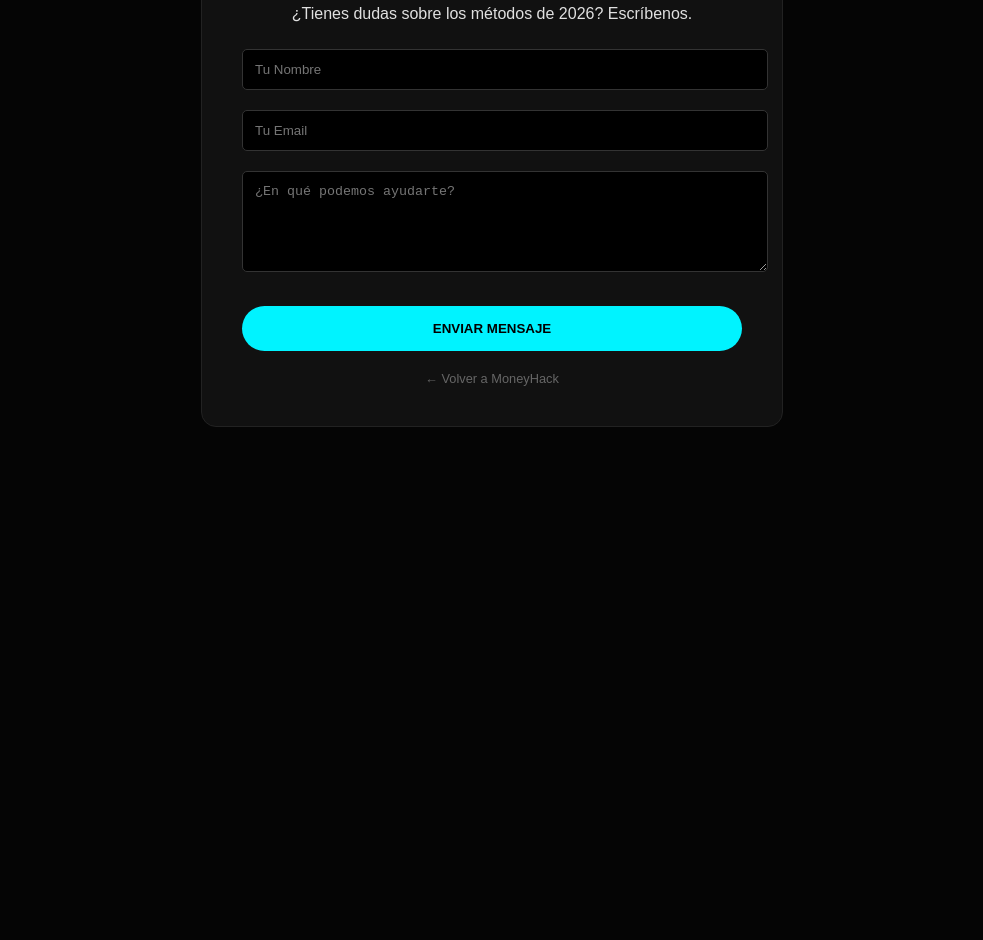
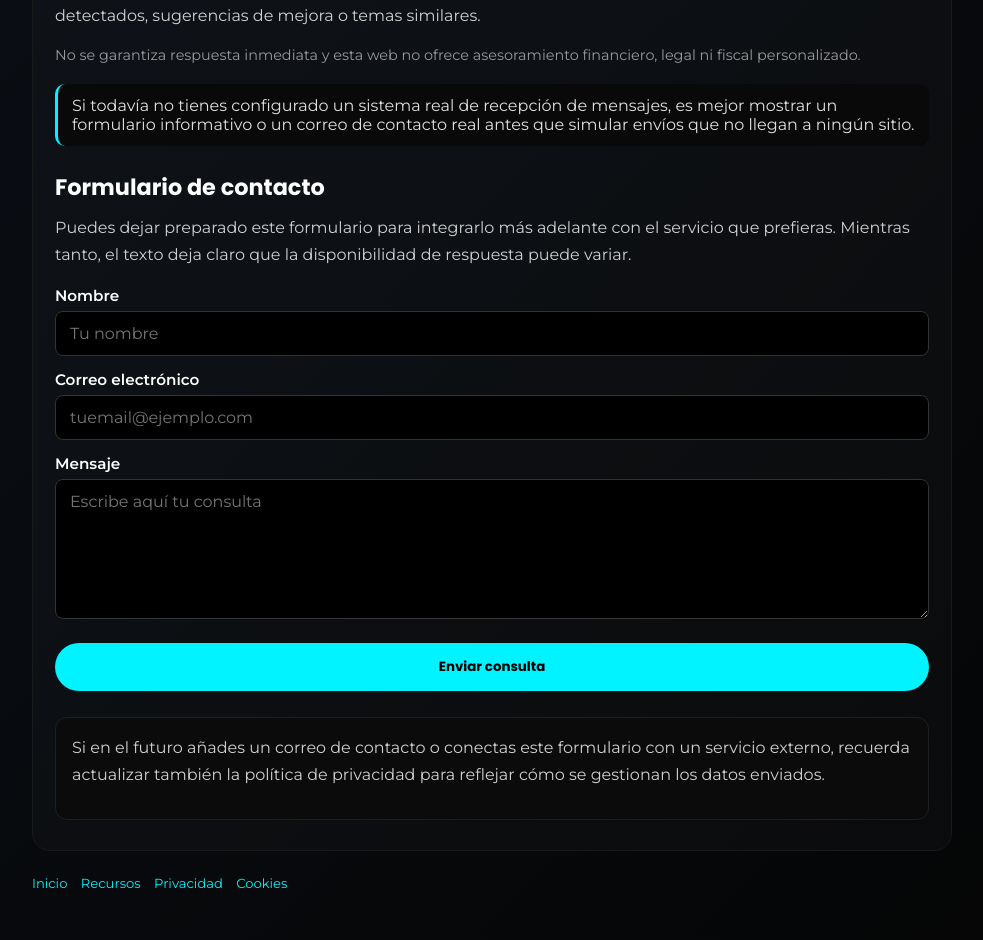
Before and after one commit to markooss122/dinero2026, a plain HTML site: page contacto.html in a window 1280 px wide. Shown: the part 244-1184 px from the top of the page, without its empty margins (148-1131 px from the left). Before the commit the page ends 800 px from the top, so only its background shows below. Drawn offline with Linux system fonts and the light colour scheme.

Commit message:
Update contacto.html

```diff
--- a/contacto.html
+++ b/contacto.html
@@ -2,28 +2,198 @@
 <html lang="es">
 <head>
     <meta charset="UTF-8">
-    <title>Contacto - MoneyHack 2026</title>
+    <meta name="viewport" content="width=device-width, initial-scale=1.0">
+    <title>Contacto - MoneyHack2026</title>
+    <meta name="description" content="Página de contacto de MoneyHack2026 para consultas relacionadas con el contenido del sitio, recursos y temas generales.">
+    <link href="https://fonts.googleapis.com/css2?family=Montserrat:wght@400;600&family=Poppins:wght@700;900&display=swap" rel="stylesheet">
     <style>
-        body { font-family: 'Montserrat', sans-serif; background: #050505; color: #e0e0e0; display: flex; justify-content: center; align-items: center; min-height: 100vh; margin: 0; }
-        .form-card { background: #111; padding: 40px; border-radius: 15px; border: 1px solid #222; width: 90%; max-width: 500px; text-align: center; }
-        h1 { color: #00f3ff; margin-bottom: 20px; }
-        input, textarea { width: 100%; padding: 12px; margin: 10px 0; background: #000; border: 1px solid #333; color: #fff; border-radius: 5px; }
-        button { background: #00f3ff; color: #000; border: none; padding: 15px 30px; border-radius: 50px; font-weight: bold; cursor: pointer; transition: 0.3s; margin-top: 20px; width: 100%; }
-        button:hover { box-shadow: 0 0 20px #00f3ff; transform: scale(1.02); }
-        .back { display: block; margin-top: 20px; color: #666; text-decoration: none; font-size: 0.8rem; }
+        :root {
+            --bg-color: #050505;
+            --text-color: #e0e0e0;
+            --accent: #00f3ff;
+            --font-heading: 'Poppins', sans-serif;
+            --font-body: 'Montserrat', sans-serif;
+        }
+        * { margin: 0; padding: 0; box-sizing: border-box; }
+        body {
+            font-family: var(--font-body);
+            background: linear-gradient(135deg, #0a0f16 0%, var(--bg-color) 100%);
+            color: var(--text-color);
+            min-height: 100vh;
+            padding: 80px 5% 50px;
+        }
+        a {
+            color: var(--accent);
+            text-decoration: none;
+        }
+        a:hover {
+            text-decoration: underline;
+        }
+
+        .wrap {
+            max-width: 920px;
+            margin: 0 auto;
+        }
+
+        .back-link {
+            display: inline-block;
+            margin-bottom: 14px;
+            font-size: 0.9rem;
+        }
+
+        .form-card {
+            background: rgba(255,255,255,0.02);
+            padding: 28px 22px 30px;
+            border-radius: 18px;
+            border: 1px solid #1a1a1a;
+        }
+
+        h1, h2 {
+            font-family: var(--font-heading);
+            color: #fff;
+        }
+        h1 {
+            font-size: clamp(2rem, 5vw, 2.6rem);
+            margin-bottom: 14px;
+            text-transform: uppercase;
+        }
+        h2 {
+            font-size: clamp(1.1rem, 3vw, 1.4rem);
+            margin: 24px 0 10px;
+        }
+        p {
+            color: #d0d0d0;
+            margin-bottom: 14px;
+            line-height: 1.7;
+        }
+        .small-text {
+            font-size: 0.9rem;
+            color: #999;
+        }
+
+        .notice {
+            background: #090909;
+            border-left: 3px solid var(--accent);
+            border-radius: 10px;
+            padding: 12px 14px;
+            margin: 16px 0 18px;
+        }
+
+        form {
+            margin-top: 18px;
+        }
+        label {
+            display: block;
+            margin: 14px 0 6px;
+            color: #fff;
+            font-weight: 600;
+            font-size: 0.95rem;
+        }
+        input, textarea {
+            width: 100%;
+            padding: 12px 14px;
+            background: #000;
+            border: 1px solid #333;
+            color: #fff;
+            border-radius: 8px;
+            font-family: inherit;
+            font-size: 1rem;
+        }
+        textarea {
+            min-height: 140px;
+            resize: vertical;
+        }
+        button {
+            background: var(--accent);
+            color: #000;
+            border: none;
+            padding: 14px 26px;
+            border-radius: 50px;
+            font-weight: 700;
+            cursor: pointer;
+            transition: 0.3s;
+            margin-top: 20px;
+            width: 100%;
+            font-family: var(--font-heading);
+        }
+        button:hover {
+            box-shadow: 0 0 20px rgba(0, 243, 255, 0.35);
+            transform: translateY(-1px);
+        }
+
+        .contact-box {
+            margin-top: 26px;
+            padding: 16px;
+            background: #0b0b0b;
+            border: 1px solid #1f1f1f;
+            border-radius: 12px;
+        }
+
+        footer {
+            max-width: 920px;
+            margin: 24px auto 0;
+            color: #777;
+            font-size: 0.82rem;
+        }
+        footer a {
+            margin-right: 10px;
+            font-size: 0.82rem;
+        }
     </style>
 </head>
 <body>
-    <div class="form-card">
-        <h1>Contáctanos</h1>
-        <p>¿Tienes dudas sobre los métodos de 2026? Escríbenos.</p>
-        <form action="#" onsubmit="alert('¡Mensaje enviado! Te responderemos en breve.'); return false;">
-            <input type="text" placeholder="Tu Nombre" required>
-            <input type="email" placeholder="Tu Email" required>
-            <textarea rows="5" placeholder="¿En qué podemos ayudarte?" required></textarea>
-            <button type="submit">ENVIAR MENSAJE</button>
-        </form>
-        <a href="index.html" class="back">← Volver a MoneyHack</a>
+    <div class="wrap">
+        <a href="index.html" class="back-link">← Volver al inicio</a>
+
+        <div class="form-card">
+            <h1>Contacto</h1>
+            <p>
+                Esta página está pensada para consultas generales relacionadas con el contenido de la web,
+                errores detectados, sugerencias de mejora o temas similares.
+            </p>
+            <p class="small-text">
+                No se garantiza respuesta inmediata y esta web no ofrece asesoramiento financiero,
+                legal ni fiscal personalizado.
+            </p>
+
+            <div class="notice">
+                Si todavía no tienes configurado un sistema real de recepción de mensajes, es mejor mostrar
+                un formulario informativo o un correo de contacto real antes que simular envíos que no llegan a ningún sitio.
+            </div>
+
+            <h2>Formulario de contacto</h2>
+            <p>
+                Puedes dejar preparado este formulario para integrarlo más adelante con el servicio que prefieras.
+                Mientras tanto, el texto deja claro que la disponibilidad de respuesta puede variar.
+            </p>
+
+            <form action="#" method="post" onsubmit="alert('Formulario preparado. Cuando conectes un servicio real de envío o un correo de contacto, podrás recibir mensajes desde aquí.'); return false;">
+                <label for="nombre">Nombre</label>
+                <input id="nombre" type="text" name="nombre" placeholder="Tu nombre" required>
+
+                <label for="email">Correo electrónico</label>
+                <input id="email" type="email" name="email" placeholder="tuemail@ejemplo.com" required>
+
+                <label for="mensaje">Mensaje</label>
+                <textarea id="mensaje" name="mensaje" placeholder="Escribe aquí tu consulta" required></textarea>
+
+                <button type="submit">Enviar consulta</button>
+            </form>
+
+            <div class="contact-box">
+                <p>
+                    Si en el futuro añades un correo de contacto o conectas este formulario con un servicio externo,
+                    recuerda actualizar también la política de privacidad para reflejar cómo se gestionan los datos enviados.
+                </p>
+            </div>
+        </div>
     </div>
+
+    <footer>
+        <a href="index.html">Inicio</a>
+        <a href="recursos.html">Recursos</a>
+        <a href="privacidad.html">Privacidad</a>
+        <a href="cookies.html">Cookies</a>
+    </footer>
 </body>
 </html>
```
